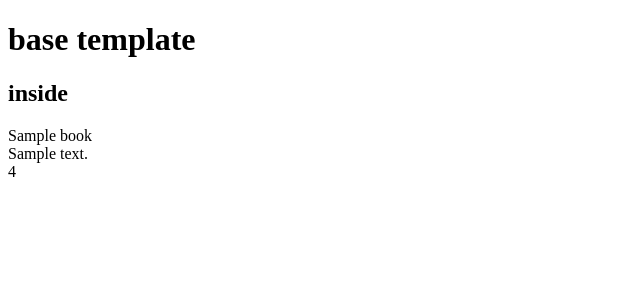
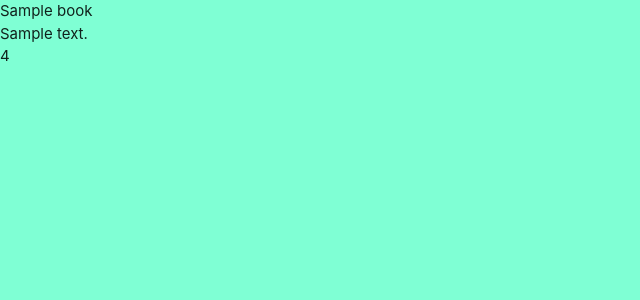
Before and after one commit to JoseAMGomes/bookers, a Flask app: page / in a window 1280 px wide. Shown: the top 300 px of the page, without its empty margins (0-640 px from the left). Run offline with Flask 2, Linux system fonts and the light colour scheme; a database or web service that is not in the repository returns one stand-in record (values such as "Sample title"); some libraries are stand-ins or nearby versions.

Commit message:
add materialize and static files

```diff
--- /dev/null
+++ b/static/css/style.css
@@ -0,0 +1,3 @@
+body{
+    background-color: aquamarine;
+}
--- a/templates/base.html
+++ b/templates/base.html
@@ -4,11 +4,23 @@
     <meta charset="UTF-8">
     <meta http-equiv="X-UA-Compatible" content="IE=edge">
     <meta name="viewport" content="width=device-width, initial-scale=1.0">
+    <link rel="stylesheet" href="https://cdnjs.cloudflare.com/ajax/libs/font-awesome/5.15.3/css/all.min.css"
+        integrity="sha512-iBBXm8fW90+nuLcSKlbmrPcLa0OT92xO1BIsZ+ywDWZCvqsWgccV3gFoRBv0z+8dLJgyAHIhR35VZc2oM/gI1w==" crossorigin="anonymous" referrerpolicy="no-referrer" type="text/css"/>
+    <link rel="stylesheet" href="https://cdnjs.cloudflare.com/ajax/libs/materialize/1.0.0/css/materialize.min.css" type="text/css">
+    <link rel="stylesheet" href="{{ url_for('static', filename='css/style.css') }}" type="text/css">
+    {% block styles %}
+    {% endblock %}
     <title>Book Reviews</title>
 </head>
 <body>
-    <h1>base template</h1>
+
     {% block content %}
+    {% endblock %}
+    <script src="https://code.jquery.com/jquery-3.6.0.min.js"
+        integrity="sha256-/xUj+3OJU5yExlq6GSYGSHk7tPXikynS7ogEvDej/m4=" crossorigin="anonymous"></script>
+    <script src="https://cdnjs.cloudflare.com/ajax/libs/materialize/1.0.0/js/materialize.min.js"></script>
+    <script src="{{ url_for('static', filename='js/script.js') }}"></script>
+    {% block scripts %}
     {% endblock %}
 </body>
 </html>
--- a/templates/books.html
+++ b/templates/books.html
@@ -1,6 +1,6 @@
 {% extends "base.html" %}
 {% block content %}
-<h2>inside</h2>
+
     {% for book in books %}
         {{book.title}}<br>
         {{book.description}}<br>
```
Also changed, not shown: static/js/script.js (added).
